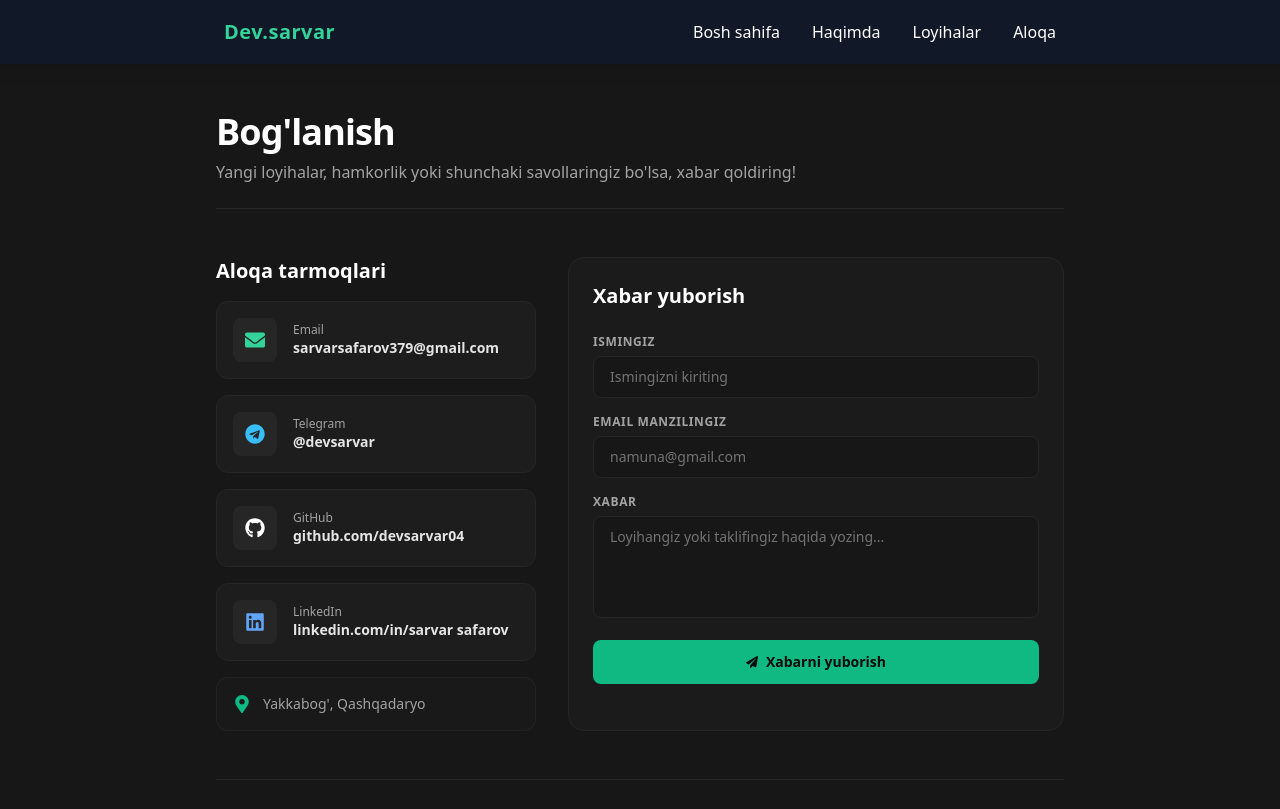
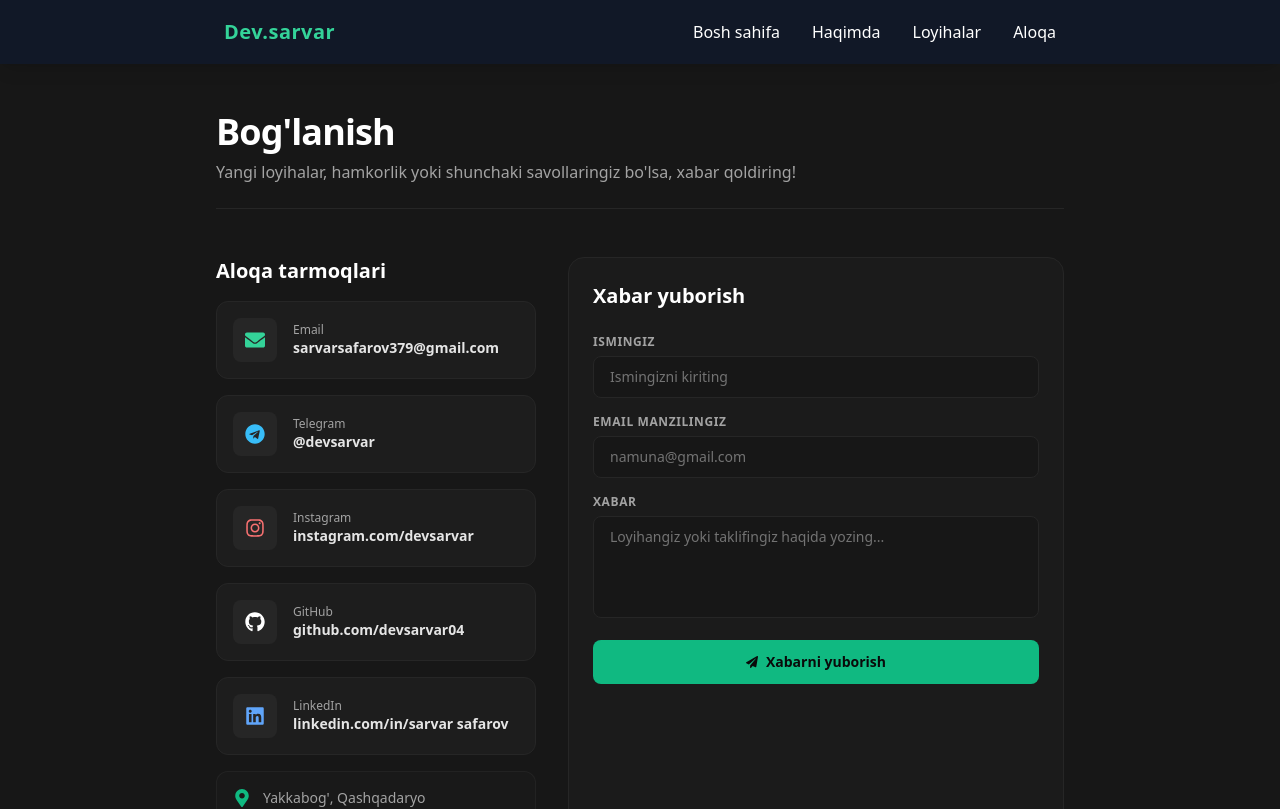
Before and after one commit to devsarvar04/portfolio, a React (Vite) app: page /contact in a window 1280 px wide. Shown: the top 809 px of the page. Built offline with nearby package versions, Linux system fonts and the light colour scheme.

Commit message:
Allow all CORS origins and fix contact API endpoint URL

```diff
--- a/src/pages/Contact.jsx
+++ b/src/pages/Contact.jsx
@@ -6,7 +6,8 @@ import {
     FaGithub,
     FaLinkedin,
     FaMapMarkerAlt,
-    FaPaperPlane
+    FaPaperPlane,
+    FaInstagram,
 } from 'react-icons/fa';
 
 export default function Contact() {
@@ -25,7 +26,7 @@ export default function Contact() {
         e.preventDefault();
 
         try {
-            const res = await fetch('https://portfolio-backend-3muv.onrender.com', {
+            const res = await fetch('https://portfolio-backend-3muv.onrender.com/api/contact', {
                 method: 'POST',
                 headers: { 'Content-Type': 'application/json' },
                 body: JSON.stringify(formData)
@@ -55,6 +56,13 @@ export default function Contact() {
             link: "https://t.me/devsarvar",
             icon: FaTelegram,
             color: "text-sky-400"
+        },
+        {
+            title: "Instagram",
+            value: "instagram.com/devsarvar",
+            link: "https://instagram.com/devsarvar",
+            icon: FaInstagram,
+            color: "text-red-400"
         },
         {
             title: "GitHub",
```
Also changed, not shown: src/pages/Home.jsx (+1 -6 lines), 1 other file (tests, documents, lock files or other folders).
